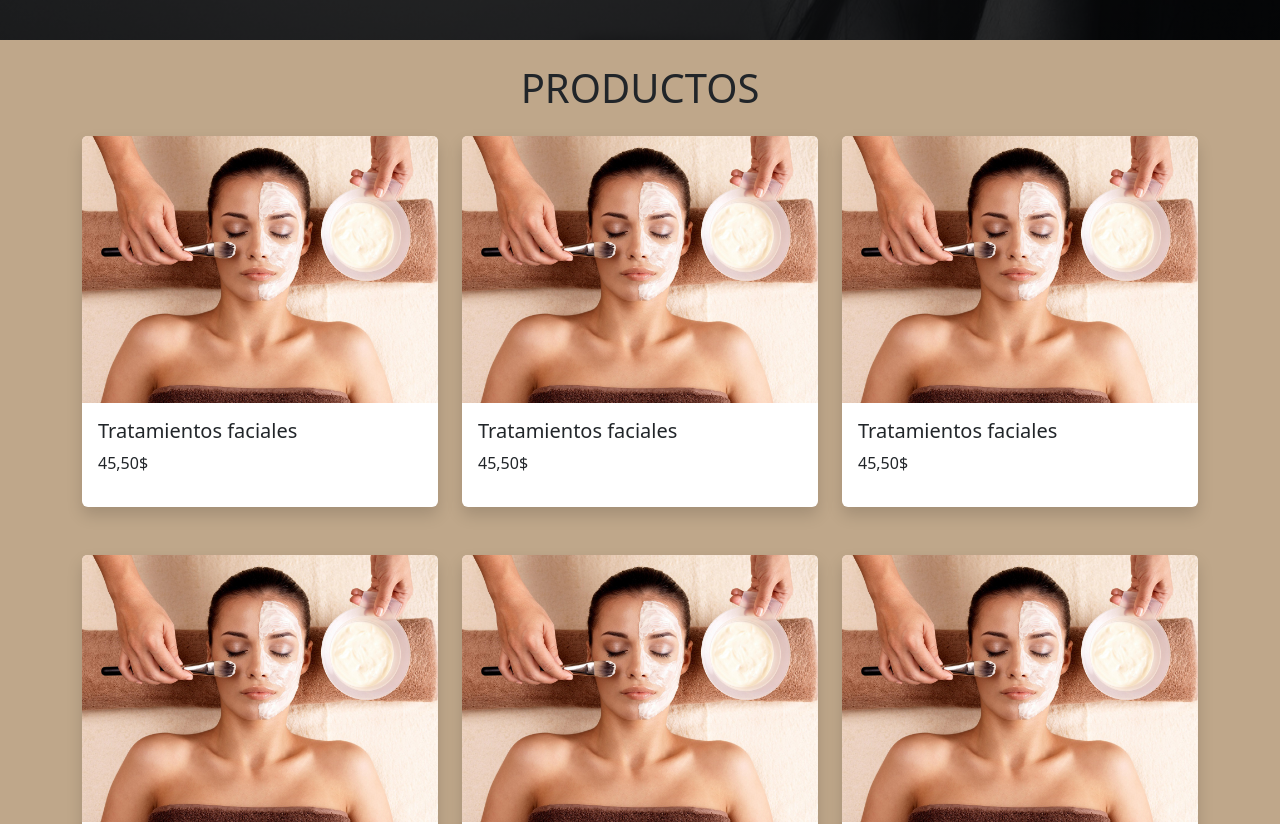
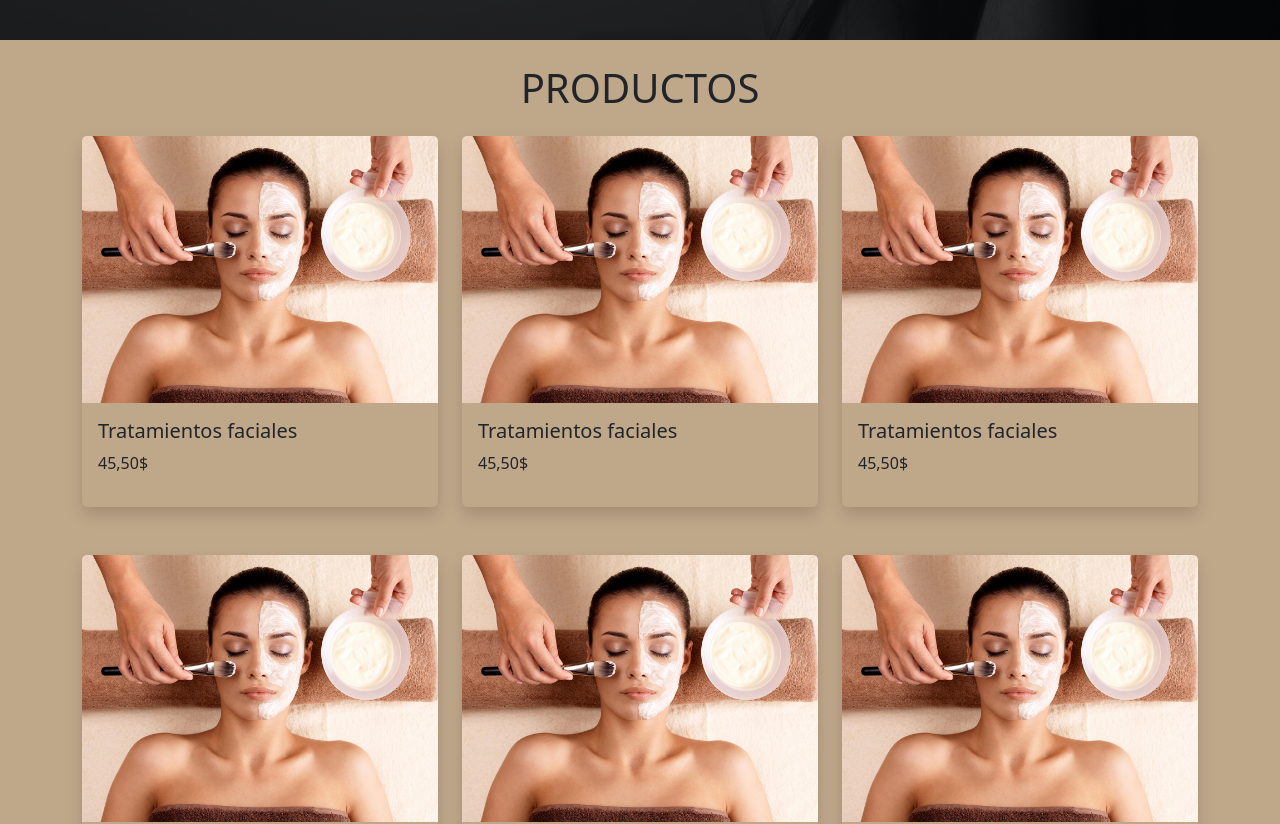
Before and after one commit to seentry/Proyecto, an Angular app in the folder PI/: page /tienda in a window 1280 px wide. Shown: the part 760-1584 px from the top of the page. Built offline with nearby package versions, Linux system fonts and the light colour scheme.

Commit message:
cambio color cards

```diff
--- a/PI/src/app/components/card/card.component.html
+++ b/PI/src/app/components/card/card.component.html
@@ -1,4 +1,4 @@
-<div class="card shadow border-0">
+<div class="card shadow border-0 bg-transparent">
     <img src="/img/tratamientos_faciales.jpg" class="card-img-top" alt="Tratamientos faciales">
     <div class="card-body">
         <h5 class="card-title">Tratamientos faciales</h5>
```
